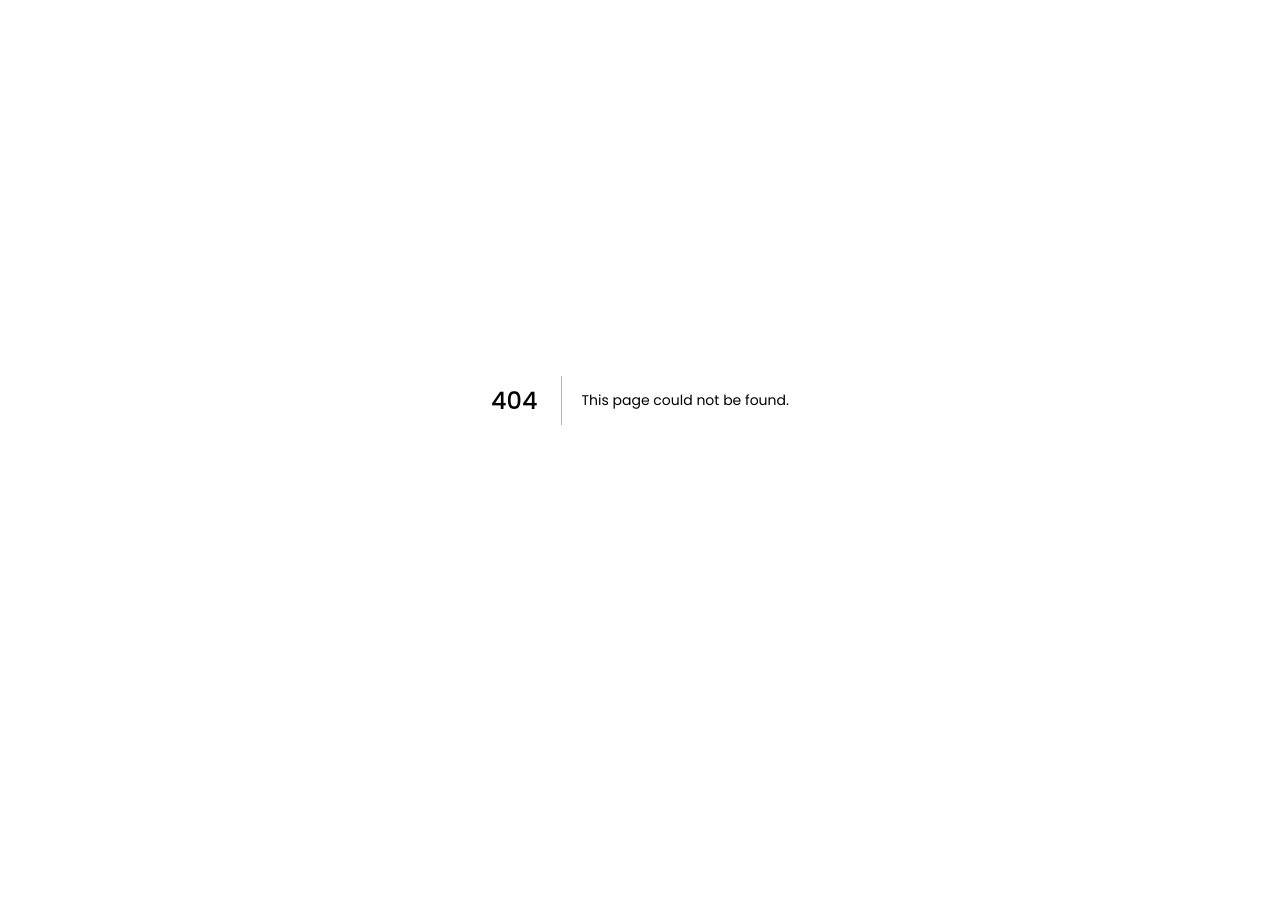
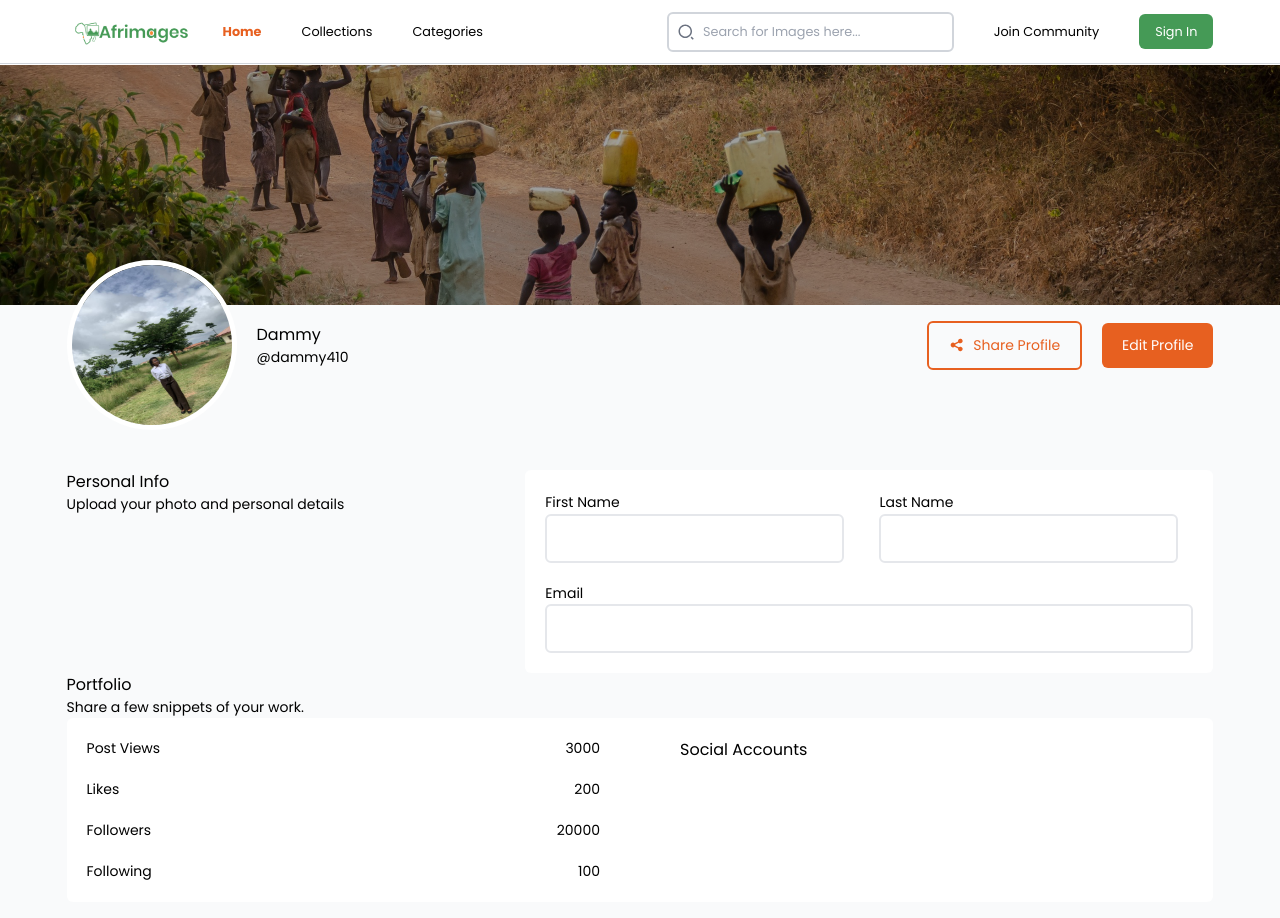
Before and after one commit to Afrimages/Afrimages-Frontend, a Next.js app: page /profile in a window 1280 px wide. Before the commit this address had no page. Shown: the top 918 px of the page. Before the commit the page ends 800 px from the top, so only its background shows below. Built offline with nearby package versions, Linux system fonts and the light colour scheme.

Commit message:
updated profile page

```diff
--- a/app/globals.css
+++ b/app/globals.css
@@ -137,3 +137,11 @@ label{
 .gradient-collage {
     background: rgba(221, 142, 102, .5)
 }
+
+.container{
+    @apply px-xPadding
+}
+
+form input{
+    @apply border-2 p-3 rounded-md text-[14px] focus:outline-none
+}
--- /dev/null
+++ b/app/profile/page.tsx
@@ -0,0 +1,133 @@
+import Navbar from '@/components/ui/Navbar'
+import Image from 'next/image'
+import React from 'react'
+import { RiShareFill } from 'react-icons/ri'
+
+const page = () => {
+
+  const data = [
+    {
+      title: "Post Views",
+      value: "3000"
+    },
+    {
+      title: "Likes",
+      value: "200"
+    },
+    {
+      title: "Followers",
+      value: "20000"
+    },
+    {
+      title: "Following",
+      value: "100"
+    }
+  ]
+
+
+  // const
+  return (
+    <div className='bg-gray-50'>
+        <Navbar />
+
+        <div className=" mt-[65px]">
+          <div className="cover w-full h-[30vh] ">
+            <Image src="/./banner.png" alt="" width={0} height={0} className='w-full h-full object-cover' unoptimized/>
+          </div>
+
+          <div className="details flex justify-between items-center px-xPadding -mt-[45px]">
+            <div className='flex gap-5 justify-between items-center'>
+            <Image width={0} height={0} src={"/./bb.jpeg"} alt='profile picture' className='w-[170px] h-[170px] rounded-full border-[5px] border-white' unoptimized/>
+              <div>
+                <h2>Dammy</h2>
+                <p>@dammy410</p>
+              </div>
+            </div>
+
+            <div className="flex gap-5 items-center ">
+              <div className='flex items-center gap-2 border-2 border-orange800 text-orange800 py-3 px-5 rounded-md cursor-pointer'>
+                <RiShareFill />
+                <p>Share Profile</p>
+              </div>
+
+              <div className='flex items-center gap-2 bg-orange800 text-white py-3 px-5 rounded-md cursor-pointer'>
+                <p>Edit Profile</p>
+              </div>
+            </div>
+          </div>
+
+          {/* hello */}
+        </div>
+
+
+        <div className="container mt-10">
+          <div className="edit grid grid-cols-[30%_60%] justify-between">
+            <div>
+              <h2>Personal Info</h2>
+              <p>Upload your photo and personal details</p>
+            </div>
+
+            <form action="" className='bg-white p-5 rounded-md flex flex-col gap-5'>
+              <div className='grid grid-cols-2 gap-5'>
+                <div>
+                  <label htmlFor="firstName">First Name</label>
+                  <input type="text" />
+                </div>
+
+                <div>
+                  <label htmlFor="lastName">Last Name</label>
+                  <input type="text" />
+                </div>
+              </div>
+
+              <div className='flex flex-col'>
+                <label htmlFor="email">Email</label>
+                <input type="email" />
+              </div>
+            </form>
+          </div>
+
+          <div>
+            <div>
+              <h2>Portfolio</h2>
+              <p>Share a few snippets of your work.</p>
+            </div>
+
+            <div className='bg-white p-5 rounded-md grid grid-cols-2 gap-20'>
+                <div className='flex gap-5 flex-col'>
+                  {
+                    data.map((item, i)=>{
+                      return(
+                        <div className='flex justify-between items-center' key={i}>
+                          <p>{item.title}</p>
+                          <p>{item.value}</p>
+                        </div>
+                      )
+                    })
+                  }
+                </div>
+
+                <div>
+                  <h2>Social Accounts</h2>
+                  <div>
+
+                  </div>
+                </div>
+            </div>
+
+          </div>
+
+
+          <div className='mt-20'>
+              <div className='grid grid-cols-3 items-center justify-center text-center'>
+
+              </div>
+          </div>
+
+
+        </div>
+    </div>
+  )
+}
+
+export default page
```
